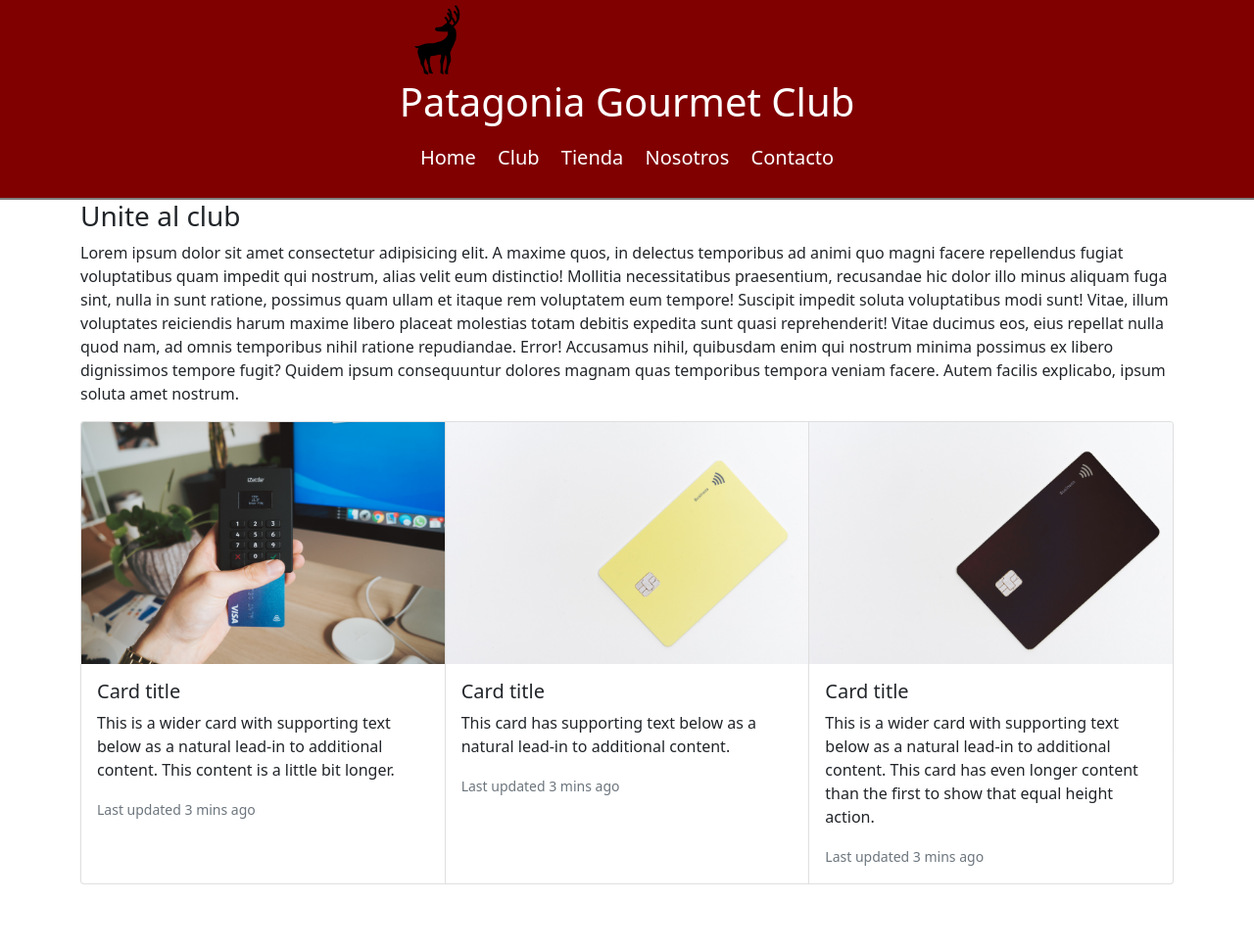
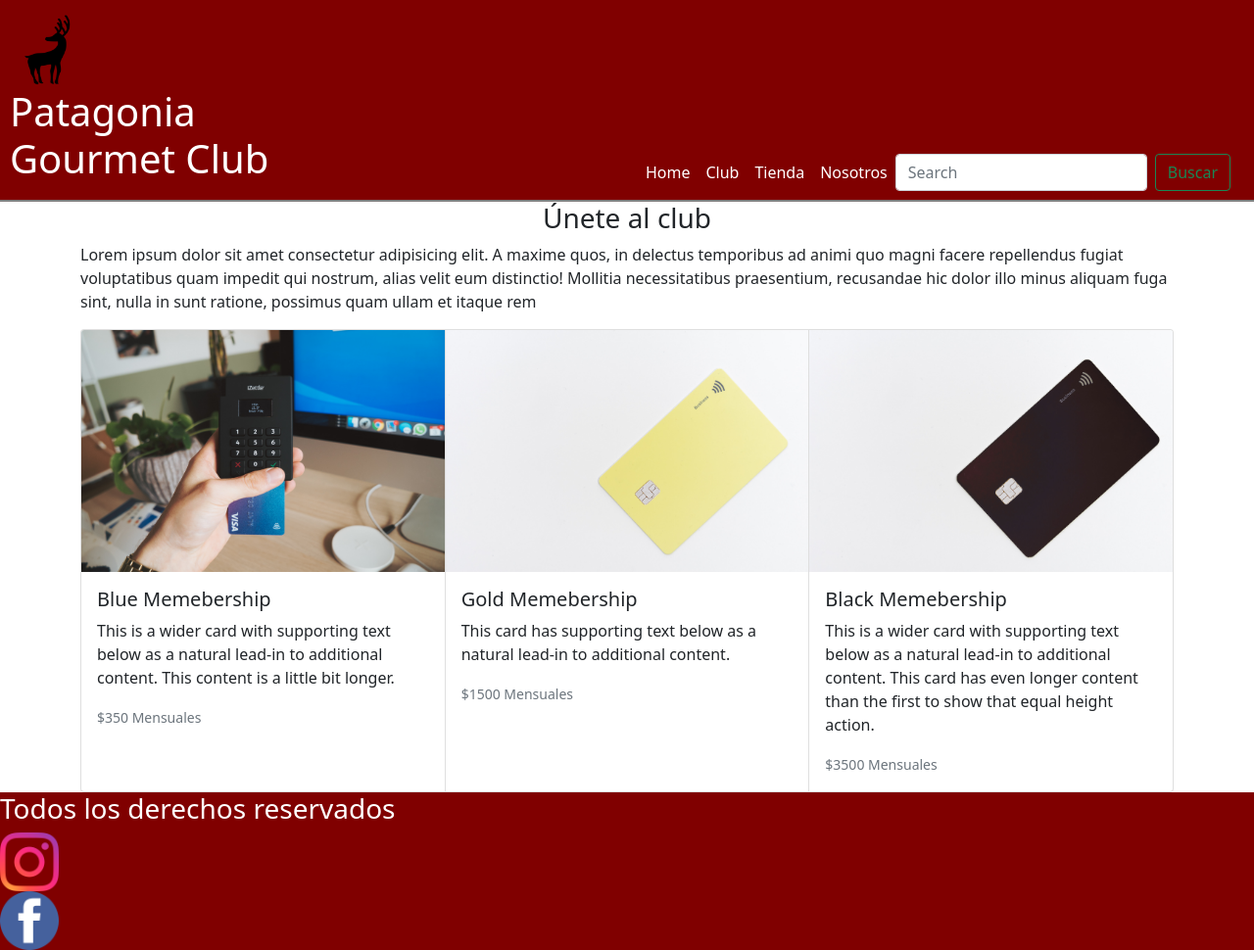
Before and after one commit to nicoperez870/tienda-practica-bootstrap, a plain HTML site: page Paginas/club.html in a window 1280 px wide. Shown: the whole page at 98% size. Before the commit the page ends 903 px from the top, so only its background shows below. Drawn offline with Linux system fonts and the light colour scheme.

Commit message:
modificacion index y club con bootstrap

```diff
--- a/Paginas/club.html
+++ b/Paginas/club.html
@@ -4,36 +4,67 @@
 	<meta charset="UTF-8">
 	<meta name="viewport" content="width=device-width, initial-scale=1.0">
 	<title>Club</title>
-	<link rel="shorcut icon" href="../assets/img/Icon.png" type="image/x-icon">
+	<link rel="shorcut icon" href="../assets/img/Icono ciervo.png" type="image/x-icon">
 	<link rel="stylesheet" href="../css/estiloClub.css">
-
 	<link rel="stylesheet" href="../bootstrap/css/bootstrap.min.css">
 </head>
+
 <body>
-	<!-- Listas linkeadas -->
+
+	<!-- Header -->
+
 	<header class="body__header" >
-		<div >
+		<div class="body__icono">
 			<img class="header__icono" src="../assets/img/Icono ciervo.png" alt="icono">
-			<h1 class="encabezado__titulo" >Patagonia Gourmet Club</h1>
-			<nav>
-				<ul class="nav__menu">
-					<li><a class="listas" href="../index.html">Home</a></li>
-					<li ><a class="listas" href="../Paginas/club.html">Club</a></li>
-					<li><a class="listas" href="../Paginas/tienda.html">Tienda</a></li>
-					<li><a class="listas" href="../Paginas/nosotros.html">Nosotros</a></li>
-					<li><a class="listas" href="../Paginas/Contacto.html">Contacto</a></li>
-				</ul>
-			</nav>
+			<h1 class="header__titulo" >Patagonia Gourmet Club</h1>
 		</div>
+
+		<!-- Listas Linkeadas -->
+
+<div class="container d-flex justify-content-end">
+
+<nav class="navbar navbar-expand-lg navbar-light ">
+  <div class="container-fluid">
+
+    <button class="navbar-toggler" type="button" data-bs-toggle="collapse" data-bs-target="#navbarSupportedContent" aria-controls="navbarSupportedContent" aria-expanded="false" aria-label="Toggle navigation">
+      <span class="navbar-toggler-icon"></span>
+    </button>
+    <div class="collapse navbar-collapse" id="navbarSupportedContent">
+      <ul class="navbar-nav me-auto mb-2 mb-lg-0">
+        <li class="nav-item">
+          <a id="colorlist" class="nav-link active" aria-current="page" href="../index.html">Home</a>
+        </li>
+        <li class="nav-item">
+          <a id="colorlist" class="nav-link" href="./club.html">Club</a>
+        </li>
+        <li class="nav-item">
+			<a id="colorlist" class="nav-link" href="./tienda.html"">Tienda</a>
+		  </li>
+		<li class="nav-item">
+			<a id="colorlist" class="nav-link" href="./nosotros.html">Nosotros</a>
+		  </li>
+      </ul>
+      <form class="d-flex">
+        <input class="form-control me-2" type="search" placeholder="Search" aria-label="Search">
+        <button class="btn btn-outline-success" type="submit">Buscar</button>
+      </form>
+    </div>
+  </div>
+</nav>
+	</div>
+	</div>
+
 	</header>
 
+
+	<!-- Cuerpo -->
+
 	<main class="principal">
-		<div class="container">
-			<h3>Unite al club</h3>
+		<div  class="container ">
+			<h3 class="container d-flex justify-content-center">Únete al club</h3>
 			<p class="textos">Lorem ipsum dolor sit amet consectetur adipisicing elit. A maxime quos, in delectus temporibus ad animi quo magni facere repellendus fugiat voluptatibus quam impedit qui nostrum, alias velit eum distinctio!
-			Mollitia necessitatibus praesentium, recusandae hic dolor illo minus aliquam fuga sint, nulla in sunt ratione, possimus quam ullam et itaque rem voluptatem eum tempore! Suscipit impedit soluta voluptatibus modi sunt!
-			Vitae, illum voluptates reiciendis harum maxime libero placeat molestias totam debitis expedita sunt quasi reprehenderit! Vitae ducimus eos, eius repellat nulla quod nam, ad omnis temporibus nihil ratione repudiandae. Error!
-			Accusamus nihil, quibusdam enim qui nostrum minima possimus ex libero dignissimos tempore fugit? Quidem ipsum consequuntur dolores magnam quas temporibus tempora veniam facere. Autem facilis explicabo, ipsum soluta amet nostrum.</p>
+			Mollitia necessitatibus praesentium, recusandae hic dolor illo minus aliquam fuga sint, nulla in sunt ratione, possimus quam ullam et itaque rem
+			</p>
 		</div>
 
 		<div class="container">
@@ -41,25 +72,26 @@
 				<div class="card">
 				  <img src="../assets/img/Club/tarjeta comun.jpg" class="card-img-top" alt="...">
 				  <div class="card-body">
-					<h5 class="card-title">Card title</h5>
+					<h5 class="card-title">Blue Memebership</h5>
+
 					<p class="card-text">This is a wider card with supporting text below as a natural lead-in to additional content. This content is a little bit longer.</p>
-					<p class="card-text"><small class="text-muted">Last updated 3 mins ago</small></p>
+					<p class="card-text"><small class="text-muted">$350 Mensuales</small></p>
 				  </div>
 				</div>
 				<div class="card">
 				  <img src="../assets/img/Club/tarjeta gold.jpg" class="card-img-top" alt="...">
 				  <div class="card-body">
-					<h5 class="card-title">Card title</h5>
+					<h5 class="card-title">Gold Memebership</h5>
 					<p class="card-text">This card has supporting text below as a natural lead-in to additional content.</p>
-					<p class="card-text"><small class="text-muted">Last updated 3 mins ago</small></p>
+					<p class="card-text"><small class="text-muted">$1500 Mensuales</small></p>
 				  </div>
 				</div>
 				<div class="card">
 				  <img src="../assets/img/Club/tarjeta black.jpg" class="card-img-top" alt="...">
 				  <div class="card-body">
-					<h5 class="card-title">Card title</h5>
+					<h5 class="card-title">Black Memebership</h5>
 					<p class="card-text">This is a wider card with supporting text below as a natural lead-in to additional content. This card has even longer content than the first to show that equal height action.</p>
-					<p class="card-text"><small class="text-muted">Last updated 3 mins ago</small></p>
+					<p class="card-text"><small class="text-muted">$3500 Mensuales</small></p>
 				  </div>
 				</div>
 			</div>
@@ -68,8 +100,11 @@
 
 	<!-- inicio de footer -->
 
+	<!--Footer-->
 	<footer class="footer">
-
+		<h3>Todos los derechos reservados</h3>
+		<img class="imgFooter" src="../assets/img/instagram.png" alt="">
+		<img class="imgFooter" src="../assets/img/facebook.png" alt="">
 	</footer>
 
 
--- a/css/Estilotienda.css
+++ b/css/Estilotienda.css
@@ -64,7 +64,7 @@ font-family: 'Poppins', sans-serif;
     /*Main*/
 
 
-    .main   {
+    #main   {
         border-bottom: 2px solid grey
     }
 
--- a/css/estiloClub.css
+++ b/css/estiloClub.css
@@ -11,6 +11,9 @@
         flex-direction: column;
     }
 
+#colorlist {
+        color: white;
+    }
 
 /* Diseño Header*/
 
@@ -21,7 +24,6 @@
     justify-content: space-around;
     align-items: center;
     border-bottom: 2px solid grey;
-    position: sticky;
     top: 0;
     align-items: flex-end;
 
@@ -61,7 +63,7 @@
 }
 
 
-*Footer*/
+/*Footer*/
 
 .footer {
     background-color: maroon;
--- a/css/estiloIndex.css
+++ b/css/estiloIndex.css
@@ -14,8 +14,9 @@
 
 }
 
-
-
+#colorlist {
+    color: white !important;
+}
 
 /* Mobile*/
 
```
Also changed, not shown: Paginas/tienda.html (+37 -11 lines), index.html (+10 -14 lines).
